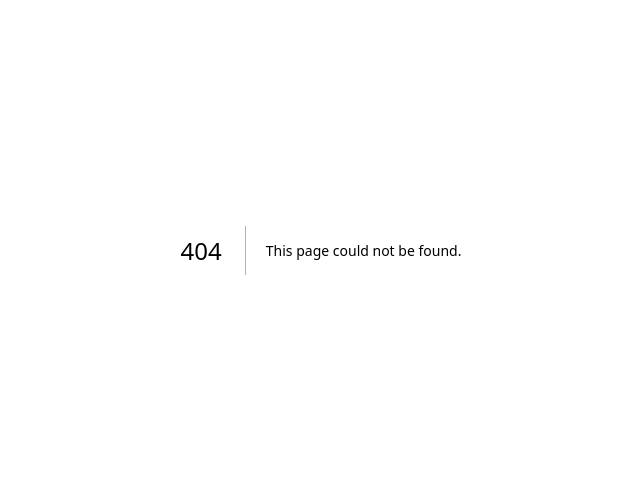
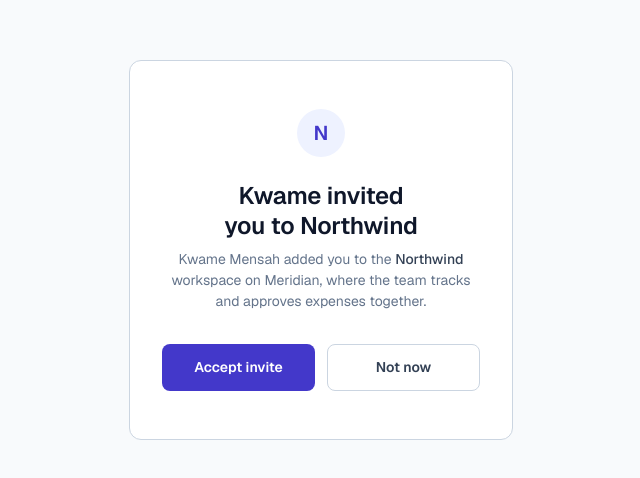
Before and after one commit to MRTHI-Tech/meridian, a Next.js app: page /invite/accept in a window 1280 px wide. Before the commit this address had no page. Shown: the part 150-628 px from the top of the page, without its empty margins (319-959 px from the left). Built offline with nearby package versions, Linux system fonts and the light colour scheme.

Commit message:
feat: get started and invite acceptance screens

```diff
--- /dev/null
+++ b/app/invite/accept/page.module.css
@@ -0,0 +1,108 @@
+/* Invite acceptance screen. */
+
+.page {
+  display: flex;
+  flex: 1;
+  align-items: center;
+  justify-content: center;
+  padding: var(--spacing-6) var(--spacing-4);
+  background: var(--color-surface-muted);
+}
+
+.card {
+  width: 100%;
+  /* 6 x 64px — matches the get started card. */
+  max-width: calc(var(--spacing-8) * 6);
+  padding: var(--spacing-7) var(--spacing-6);
+  border: 1px solid var(--color-ink-300);
+  border-radius: var(--radius-lg);
+  background: var(--color-surface-base);
+  text-align: center;
+}
+
+.mark {
+  display: inline-flex;
+  align-items: center;
+  justify-content: center;
+  width: var(--spacing-7);
+  height: var(--spacing-7);
+  margin-bottom: var(--spacing-5);
+  border-radius: var(--radius-full);
+  background: var(--color-brand-50);
+  color: var(--color-brand-600);
+  font-size: var(--font-size-lg);
+  font-weight: var(--font-weight-semibold);
+  line-height: 1;
+}
+
+.heading {
+  font-size: var(--font-size-xl);
+  font-weight: var(--font-weight-semibold);
+  line-height: 1.25;
+  letter-spacing: -0.01em;
+  color: var(--color-ink-900);
+  text-wrap: balance;
+}
+
+.supporting {
+  margin-top: var(--spacing-2);
+  font-size: var(--font-size-sm);
+  color: var(--color-ink-500);
+  text-wrap: pretty;
+}
+
+.workspace {
+  font-weight: var(--font-weight-medium);
+  color: var(--color-ink-700);
+}
+
+.actions {
+  display: flex;
+  gap: var(--spacing-3);
+  margin-top: var(--spacing-6);
+}
+
+.button {
+  flex: 1;
+  padding: var(--spacing-3) var(--spacing-4);
+  border: 1px solid transparent;
+  border-radius: var(--radius-md);
+  font-family: inherit;
+  font-size: var(--font-size-sm);
+  font-weight: var(--font-weight-semibold);
+  line-height: 1.5;
+  cursor: pointer;
+  transition: background-color 0.15s ease, border-color 0.15s ease;
+}
+
+.button:focus-visible {
+  outline: 2px solid var(--color-ink-900);
+  outline-offset: 2px;
+}
+
+.primary {
+  background: var(--color-brand-600);
+  color: var(--color-surface-base);
+}
+
+.secondary {
+  border-color: var(--color-ink-300);
+  background: var(--color-surface-base);
+  color: var(--color-ink-700);
+}
+
+@media (hover: hover) and (pointer: fine) {
+  .primary:hover {
+    background: var(--color-brand-700);
+  }
+
+  .secondary:hover {
+    background: var(--color-surface-sunken);
+  }
+}
+
+@media (max-width: 480px) {
+  .card {
+    padding: var(--spacing-6) var(--spacing-5);
+  }
+}
--- /dev/null
+++ b/app/invite/accept/page.tsx
@@ -0,0 +1,32 @@
+import styles from "./page.module.css";
+
+export default function AcceptInvite() {
+  return (
+    <div className={styles.page}>
+      <main className={styles.card}>
+        <div className={styles.mark} aria-hidden="true">
+          N
+        </div>
+
+        <h1 className={styles.heading}>Kwame invited you to Northwind</h1>
+        <p className={styles.supporting}>
+          Kwame Mensah added you to the{" "}
+          <span className={styles.workspace}>Northwind</span> workspace on
+          Meridian, where the team tracks and approves expenses together.
+        </p>
+
+        <div className={styles.actions}>
+          <button className={`${styles.button} ${styles.primary}`} type="button">
+            Accept invite
+          </button>
+          <button
+            className={`${styles.button} ${styles.secondary}`}
+            type="button"
+          >
+            Not now
+          </button>
+        </div>
+      </main>
+    </div>
+  );
+}
--- a/app/page.module.css
+++ b/app/page.module.css
@@ -1,150 +1,135 @@
+/*
+ * Get started screen.
+ *
+ * `--accent` is the one deliberate exception to the token system: a slightly
+ * brighter indigo than --color-brand-600, so the primary action stands out.
+ * It lives here rather than in tokens.css because it is scoped to this button.
+ */
+
 .page {
-  --background: #fafafa;
-  --foreground: #fff;
-
-  --text-primary: #000;
-  --text-secondary: #666;
-
-  --button-primary-hover: #383838;
-  --button-secondary-hover: #f2f2f2;
-  --button-secondary-border: #ebebeb;
+  --accent: #4F46E5;
 
   display: flex;
   flex: 1;
-  flex-direction: column;
   align-items: center;
   justify-content: center;
-  font-family: var(--font-geist-sans);
-  background-color: var(--background);
+  padding: var(--spacing-6) var(--spacing-4);
+  background: var(--color-surface-muted);
 }
 
-.main {
-  display: flex;
-  flex: 1;
+.card {
   width: 100%;
-  max-width: 800px;
-  flex-direction: column;
-  align-items: flex-start;
-  justify-content: space-between;
-  background-color: var(--foreground);
-  padding: 120px 60px;
+  /* 6 x 64px — the widest a single-field form wants to be. */
+  max-width: calc(var(--spacing-8) * 6);
+  padding: var(--spacing-7) var(--spacing-6);
+  border: 1px solid var(--color-ink-300);
+  border-radius: var(--radius-lg);
+  background: var(--color-surface-base);
 }
 
-.intro {
+.heading {
+  font-size: var(--font-size-xl);
+  font-weight: var(--font-weight-semibold);
+  line-height: 1.25;
+  letter-spacing: -0.01em;
+  color: var(--color-ink-900);
+  text-wrap: balance;
+}
+
+.supporting {
+  margin-top: var(--spacing-2);
+  font-size: var(--font-size-sm);
+  color: var(--color-ink-500);
+  text-wrap: pretty;
+}
+
+.form {
   display: flex;
   flex-direction: column;
-  align-items: flex-start;
-  text-align: left;
-  gap: 24px;
+  gap: var(--spacing-5);
+  margin-top: var(--spacing-6);
 }
 
-.intro h1 {
-  max-width: 320px;
-  font-size: 40px;
-  font-weight: 600;
-  line-height: 48px;
-  letter-spacing: -2.4px;
-  text-wrap: balance;
-  color: var(--text-primary);
+.field {
+  display: flex;
+  flex-direction: column;
+  gap: var(--spacing-2);
 }
 
-.intro p {
-  max-width: 440px;
-  font-size: 18px;
-  line-height: 32px;
-  text-wrap: balance;
-  color: var(--text-secondary);
+.label {
+  font-size: var(--font-size-sm);
+  font-weight: var(--font-weight-medium);
+  color: var(--color-ink-700);
 }
 
-.intro a {
-  font-weight: 500;
-  color: var(--text-primary);
+.input {
+  width: 100%;
+  padding: var(--spacing-3) var(--spacing-3);
+  border: 1px solid var(--color-ink-300);
+  border-radius: var(--radius-md);
+  background: var(--color-surface-base);
+  color: var(--color-ink-900);
+  font-family: inherit;
+  font-size: var(--font-size-base);
+  line-height: 1.5;
 }
 
-.ctas {
-  display: flex;
-  flex-direction: row;
-  width: 100%;
-  max-width: 440px;
-  gap: 16px;
-  font-size: 14px;
+.input::placeholder {
+  color: var(--color-ink-500);
 }
 
-.ctas a {
-  display: flex;
-  justify-content: center;
-  align-items: center;
-  height: 40px;
-  padding: 0 16px;
-  border-radius: 128px;
-  border: 1px solid transparent;
-  transition: 0.2s;
-  cursor: pointer;
-  width: fit-content;
-  font-weight: 500;
+.input:focus-visible {
+  outline: 2px solid var(--accent);
+  outline-offset: 1px;
+  border-color: var(--accent);
 }
 
-a.primary {
-  background: var(--text-primary);
-  color: var(--background);
-  gap: 8px;
+.button {
+  padding: var(--spacing-3) var(--spacing-5);
+  border: 1px solid transparent;
+  border-radius: var(--radius-md);
+  background: var(--accent);
+  color: var(--color-surface-base);
+  font-family: inherit;
+  font-size: var(--font-size-sm);
+  font-weight: var(--font-weight-semibold);
+  line-height: 1.5;
+  cursor: pointer;
+  transition: background-color 0.15s ease;
 }
 
-a.secondary {
-  border-color: var(--button-secondary-border);
-}
-
-/* Enable hover only on non-touch devices */
 @media (hover: hover) and (pointer: fine) {
-  a.primary:hover {
-    background: var(--button-primary-hover);
-    border-color: transparent;
-  }
-
-  a.secondary:hover {
-    background: var(--button-secondary-hover);
-    border-color: transparent;
+  .button:hover {
+    background: var(--color-brand-600);
   }
 }
 
-@media (max-width: 600px) {
-  .main {
-    padding: 48px 24px;
-  }
+.button:focus-visible {
+  outline: 2px solid var(--color-ink-900);
+  outline-offset: 2px;
+}
 
-  .intro {
-    gap: 16px;
-  }
+.signin {
+  margin-top: var(--spacing-5);
+  font-size: var(--font-size-sm);
+  color: var(--color-ink-500);
+  text-align: center;
+}
 
-  .intro h1 {
-    font-size: 32px;
-    line-height: 40px;
-    letter-spacing: -1.92px;
+.signinLink {
+  font-weight: var(--font-weight-medium);
+  color: var(--color-brand-600);
+}
+
+@media (hover: hover) and (pointer: fine) {
+  .signinLink:hover {
+    color: var(--color-brand-700);
+    text-decoration: underline;
   }
 }
 
-@media (prefers-color-scheme: dark) {
-  .logo {
-    filter: invert();
-  }
-
-  .page {
-    --background: #000;
-    --foreground: #000;
-
-    --text-primary: #ededed;
-    --text-secondary: #999;
-
-    --button-primary-hover: #ccc;
-    --button-secondary-hover: #1a1a1a;
-    --button-secondary-border: #1a1a1a;
+@media (max-width: 480px) {
+  .card {
+    padding: var(--spacing-6) var(--spacing-5);
   }
 }
-
-.code {
-  font-family: var(--font-geist-mono);
-  font-size: 0.9em;
-  background: color-mix(in srgb, currentColor 8%, transparent);
-  padding: 0.1em 0.4em;
-  border-radius: 6px;
-}
```
Also changed, not shown: app/page.tsx (+31 -59 lines), .claude/launch.json (added).
